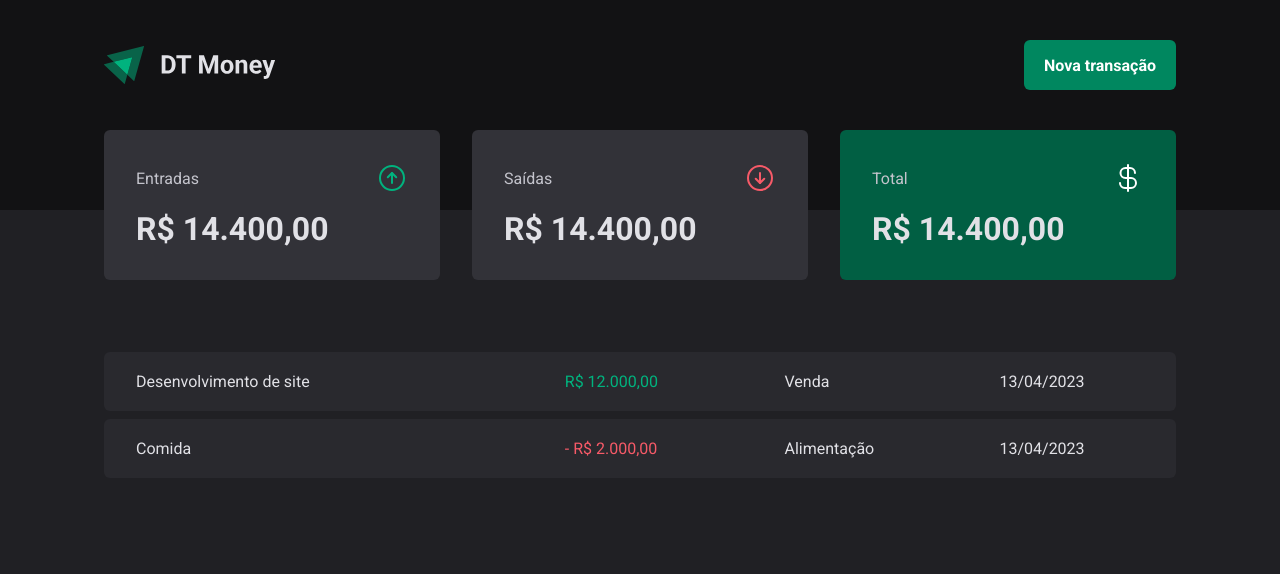
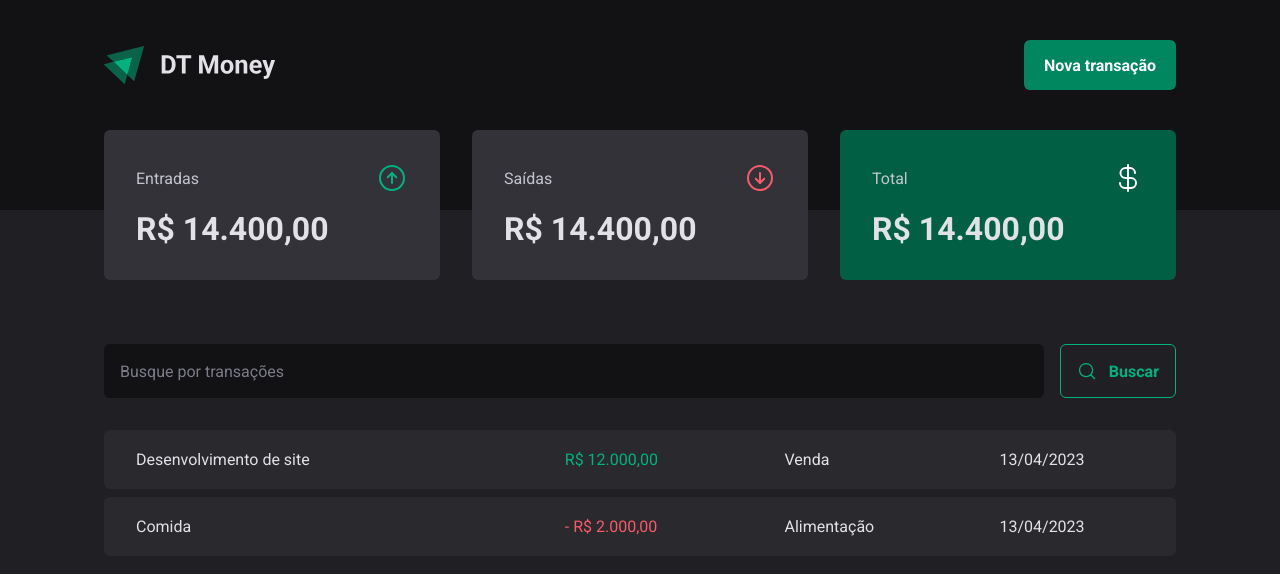
Before and after one commit to leoceolin/finance-manager, a React (Create React App) app: page / in a window 1280 px wide. Shown: the top 574 px of the page. Built offline with nearby package versions, Linux system fonts and the light colour scheme.

Commit message:
add search input

```diff
--- /dev/null
+++ b/src/pages/Transactions/components/SearchForm/index.tsx
@@ -0,0 +1,15 @@
+import { MagnifyingGlass } from "phosphor-react";
+import { SearchFormContainer } from "./style";
+
+export function SearchForm() {
+  return (
+    <SearchFormContainer>
+      <input type="text" placeholder="Busque por transações" />
+
+      <button type="submit">
+        <MagnifyingGlass size={20} />
+        Buscar
+      </button>
+    </SearchFormContainer>
+  );
+}
--- /dev/null
+++ b/src/pages/Transactions/components/SearchForm/style.ts
@@ -0,0 +1,40 @@
+import { styled } from "styled-components";
+
+export const SearchFormContainer = styled.form`
+  display: flex;
+  gap: 1rem;
+
+  input {
+    flex: 1;
+    border-radius: 6px;
+    border: 0;
+    background: ${(props) => props.theme["gray-900"]};
+    color: ${(props) => props.theme["gray-300"]};
+    padding: 1rem;
+
+    &::placeholder {
+      color: ${(props) => props.theme["gray-500"]};
+    }
+  }
+
+  button {
+    display: flex;
+    align-items: center;
+    gap: 0.75rem;
+
+    border: 0;
+    padding: 1rem;
+    background: transparent;
+    border: 1px solid ${(props) => props.theme["green-300"]};
+    color: ${(props) => props.theme["green-300"]};
+    font-weight: bold;
+    border-radius: 6px;
+
+    &:hover {
+      background: ${(props) => props.theme["green-500"]};
+      border-color: 1px solid ${(props) => props.theme["green-500"]};
+      color: ${(props) => props.theme.white};
+      transition: background-color 0.2s, color 0.2s, border-color 0.2s;
+    }
+  }
+`;
--- a/src/pages/Transactions/index.tsx
+++ b/src/pages/Transactions/index.tsx
@@ -1,5 +1,6 @@
 import { Header } from "../../components/Header";
 import { Summary } from "../../components/Summary";
+import { SearchForm } from "./components/SearchForm";
 import {
   PriceHighlight,
   TransactionsContainer,
@@ -13,10 +14,11 @@
       <Summary />
 
       <TransactionsContainer>
+        <SearchForm />
         <TransactionsTable>
           <tbody>
             <tr>
-              <td width="40%"> Desenvolvimento de site</td>
+              <td width="40%">Desenvolvimento de site</td>
               <td>
                 <PriceHighlight variant="income">R$ 12.000,00</PriceHighlight>
               </td>
@@ -25,7 +27,7 @@
             </tr>
 
             <tr>
-              <td width="40%"> Comida</td>
+              <td width="40%">Comida</td>
               <td>
                 <PriceHighlight variant="outcome">- R$ 2.000,00</PriceHighlight>
               </td>
--- a/src/pages/Transactions/style.ts
+++ b/src/pages/Transactions/style.ts
@@ -11,8 +11,7 @@
   width: 100%;
   border-collapse: separate;
   border-spacing: 0 0.5rem;
-  /* margin-top:1.5rem */
-
+  margin-top: 1.5rem;
   td {
     padding: 1.25rem 2rem;
     background: ${(props) => props.theme["gray-700"]};
```
